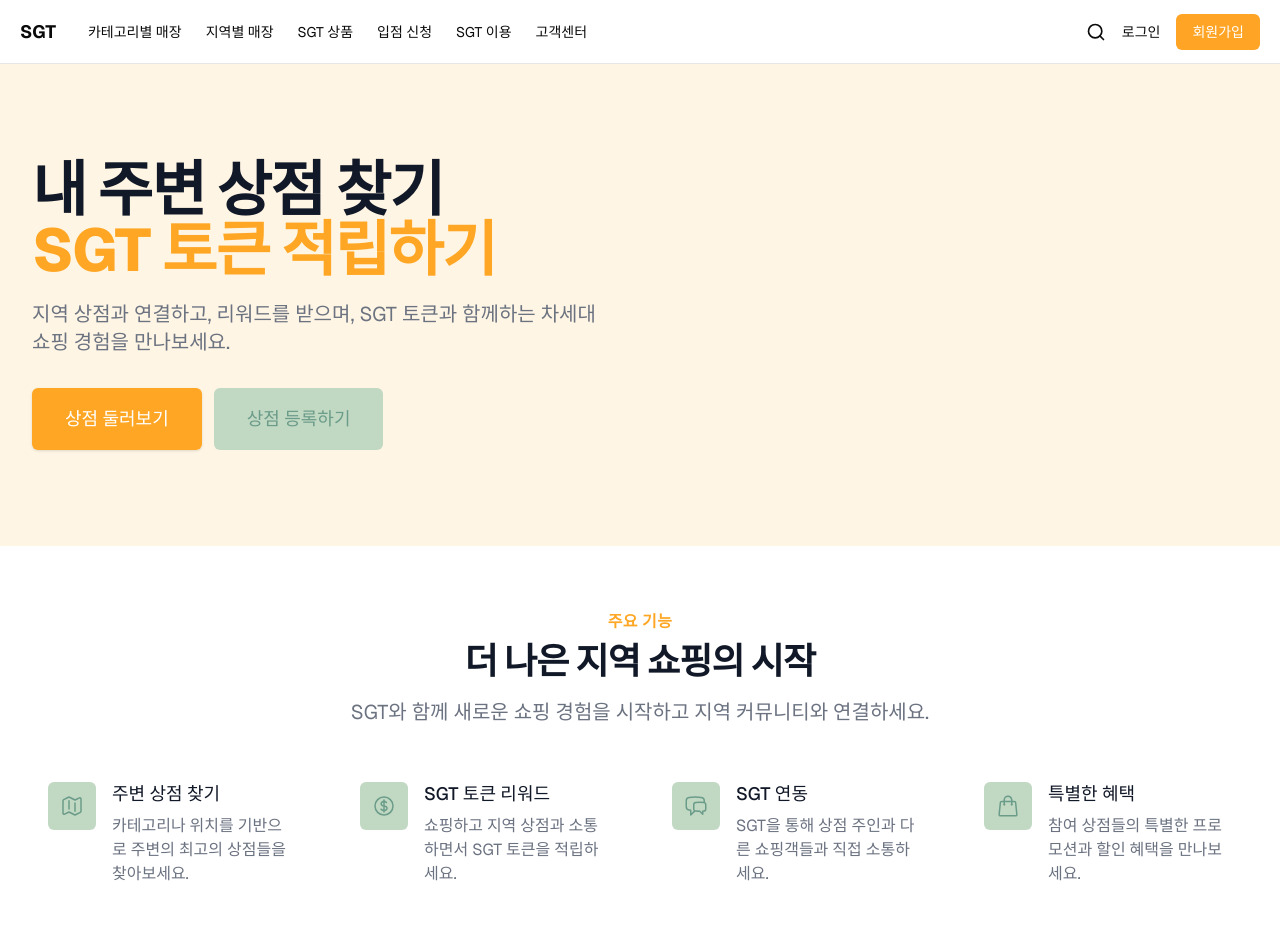
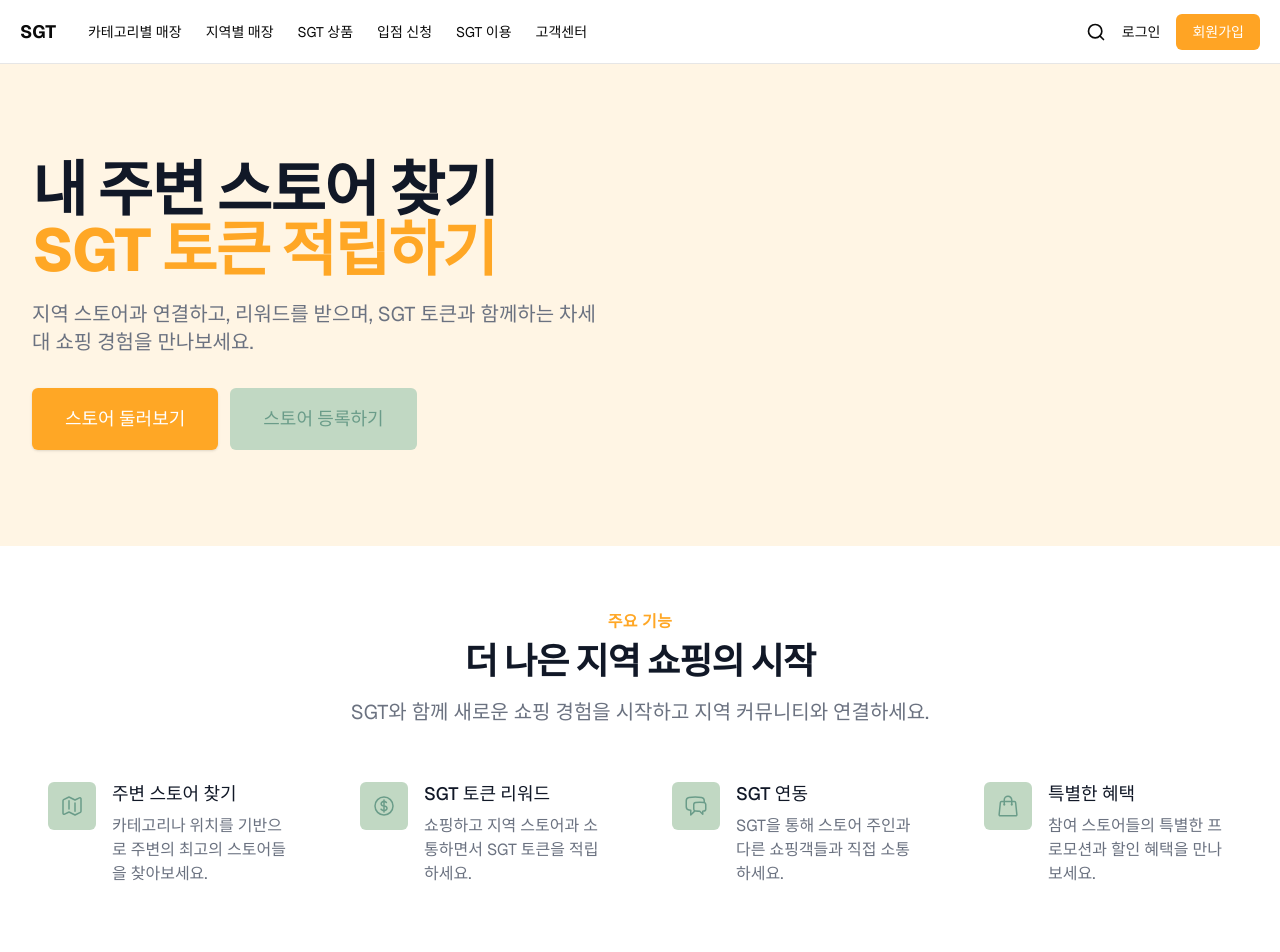
Before and after one commit to minseochh02/SangGaTalkHome, a Next.js app: page / in a window 1280 px wide. Shown: the top 952 px of the page. Built offline with nearby package versions, Linux system fonts and the light colour scheme; no server answers.

Commit message:
fixed UI

```diff
--- a/app/(auth)/signup/page.tsx
+++ b/app/(auth)/signup/page.tsx
@@ -63,7 +63,7 @@ export default function SignupPage() {
 			<div className="w-full max-w-md p-8 space-y-4 rounded-lg shadow-lg bg-card">
 				<h2 className="text-2xl font-bold text-center">회원가입</h2>
 				<p className="text-center text-muted-foreground">
-					SangGaTalk에 오신 것을 환영합니다. 계정을 만들어 시작하세요.
+					SangGaWallet에 오신 것을 환영합니다. 계정을 만들어 시작하세요.
 				</p>
 				<div className="space-y-4">
 					<Button
--- a/app/stores/categories/CategoriesStoresContent.tsx
+++ b/app/stores/categories/CategoriesStoresContent.tsx
@@ -204,12 +204,12 @@ export default function CategoriesStoresContent() {
 								key={store.store_id}
 								className="border border-primary/20 rounded-xl overflow-hidden hover:shadow-xl transition-all duration-200 hover:border-primary/40 flex flex-col"
 							>
-								<div className="aspect-[4/3] bg-gray-100 relative">
+								<div className="h-48 bg-white relative">
 									{store.image_url ? (
 										<img
 											src={store.image_url}
 											alt={store.store_name}
-											className="w-full h-full object-cover"
+											className="w-full h-full object-contain"
 										/>
 									) : (
 										<div className="absolute inset-0 flex items-center justify-center text-gray-400">
--- a/components/Features.tsx
+++ b/components/Features.tsx
@@ -7,24 +7,24 @@ import {
 
 const features = [
 	{
-		name: "주변 상점 찾기",
+		name: "주변 스토어 찾기",
 		description:
-			"카테고리나 위치를 기반으로 주변의 최고의 상점들을 찾아보세요.",
+			"카테고리나 위치를 기반으로 주변의 최고의 스토어들을 찾아보세요.",
 		icon: MapIcon,
 	},
 	{
 		name: "SGT 토큰 리워드",
-		description: "쇼핑하고 지역 상점과 소통하면서 SGT 토큰을 적립하세요.",
+		description: "쇼핑하고 지역 스토어과 소통하면서 SGT 토큰을 적립하세요.",
 		icon: CurrencyDollarIcon,
 	},
 	{
 		name: "SGT 연동",
-		description: "SGT을 통해 상점 주인과 다른 쇼핑객들과 직접 소통하세요.",
+		description: "SGT을 통해 스토어 주인과 다른 쇼핑객들과 직접 소통하세요.",
 		icon: ChatBubbleLeftRightIcon,
 	},
 	{
 		name: "특별한 혜택",
-		description: "참여 상점들의 특별한 프로모션과 할인 혜택을 만나보세요.",
+		description: "참여 스토어들의 특별한 프로모션과 할인 혜택을 만나보세요.",
 		icon: ShoppingBagIcon,
 	},
 ];
--- a/components/hero.tsx
+++ b/components/hero.tsx
@@ -8,11 +8,11 @@ export default function Hero() {
 					<main className="mx-auto max-w-7xl">
 						<div className="text-center lg:text-left">
 							<h1 className="text-3xl tracking-tight font-extrabold text-gray-900 sm:text-4xl md:text-5xl lg:text-6xl">
-								<span className="block">내 주변 상점 찾기</span>
+								<span className="block">내 주변 스토어 찾기</span>
 								<span className="block text-[#FFA725]">SGT 토큰 적립하기</span>
 							</h1>
 							<p className="mt-3 text-base text-gray-500 sm:mt-5 sm:text-lg sm:max-w-xl sm:mx-auto md:mt-5 md:text-xl lg:mx-0">
-								지역 상점과 연결하고, 리워드를 받으며, SGT 토큰과 함께하는
+								지역 스토어과 연결하고, 리워드를 받으며, SGT 토큰과 함께하는
 								차세대 쇼핑 경험을 만나보세요.
 							</p>
 							<div className="mt-5 sm:mt-8 flex flex-col sm:flex-row sm:justify-center lg:justify-start gap-3 sm:gap-3">
@@ -21,7 +21,7 @@ export default function Hero() {
 										href="/stores/categories"
 										className="w-full flex items-center justify-center px-6 py-3 border border-transparent text-base font-medium rounded-md text-white bg-[#FFA725] hover:bg-[#FF9500] md:py-4 md:text-lg md:px-8"
 									>
-										상점 둘러보기
+										스토어 둘러보기
 									</Link>
 								</div>
 								<div className="sm:mt-0 w-full sm:w-auto">
@@ -29,7 +29,7 @@ export default function Hero() {
 										href="/stores/register"
 										className="w-full flex items-center justify-center px-6 py-3 border border-transparent text-base font-medium rounded-md text-[#6A9C89] bg-[#C1D8C3] hover:bg-[#A1C8A3] md:py-4 md:text-lg md:px-8"
 									>
-										상점 등록하기
+										스토어 등록하기
 									</Link>
 								</div>
 							</div>
```
Also changed, not shown: app/stores/[storeId]/StoreDetailsContent.tsx (+1 -1 lines), app/stores/[storeId]/products/list/page.tsx (+1 -1 lines).
